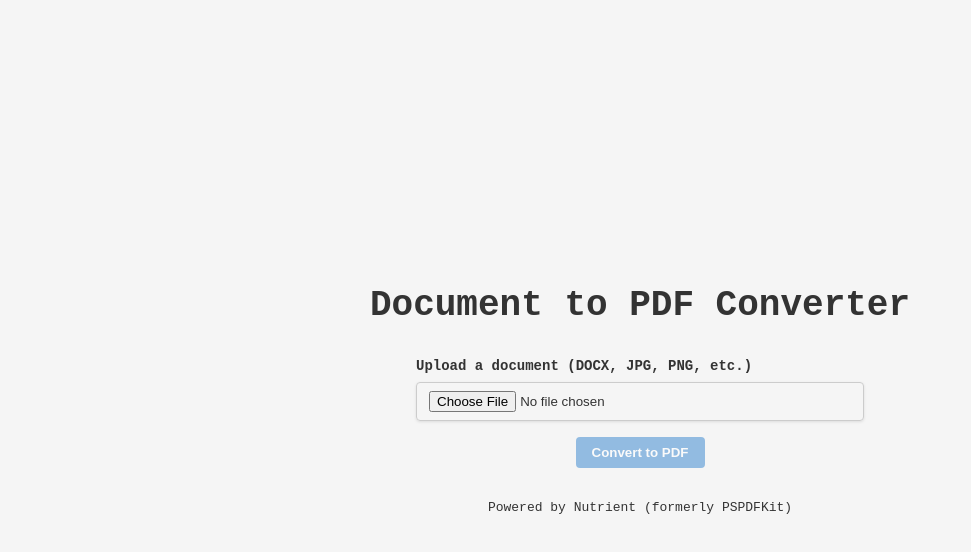
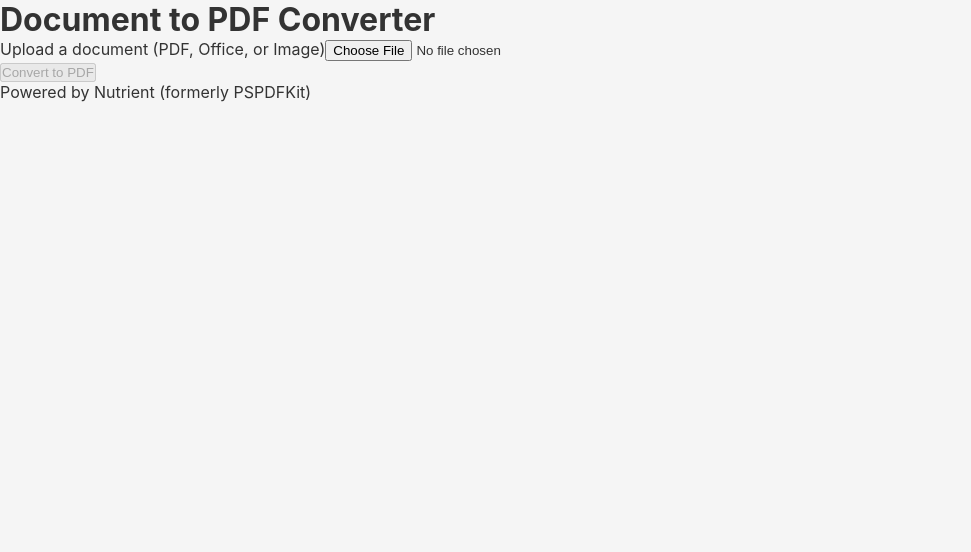
Before and after one commit to eli7pm/nutrient-pdf-app, a Next.js app: page / in a window 1280 px wide. Shown: the top 552 px of the page, without its empty margins (0-971 px from the left). Built offline with nearby package versions, Linux system fonts and the light colour scheme.

Commit message:
adds express server to run WASM dependency

```diff
--- a/src/app/api/convert/route.js
+++ /dev/null
@@ -1,73 +0,0 @@
-// src/app/api/convert/route.js
-import { NextResponse } from 'next/server';
-import path from 'path';
-import { promises as fs } from 'fs';
-
-export const config = {
-  api: {
-    bodyParser: false,
-    responseLimit: '50mb',
-  },
-};
-
-export async function POST(request) {
-  try {
-    // Get the form data from the request
-    const formData = await request.formData();
-    const file = formData.get('file');
-
-    if (!file) {
-      return NextResponse.json({ error: 'No file provided' }, { status: 400 });
-    }
-
-    // Convert the file to a buffer
-    const bytes = await file.arrayBuffer();
-    const buffer = Buffer.from(bytes);
-
-    // Dynamically import the Nutrient SDK only when needed
-    // This helps avoid issues with WASM loading during build
-    const { load } = await import('@nutrient-sdk/node');
-
-    try {
-      // Load the document with Nutrient SDK
-      const instance = await load({
-        document: buffer,
-        // Uncomment and add your license key when you have one
-        // license: {
-        //   key: process.env.NUTRIENT_LICENSE_KEY,
-        //   appName: process.env.NUTRIENT_APP_NAME
-        // }
-      });
-
-      // Export to PDF
-      const pdfBuffer = await instance.exportPDF();
-
-      // Close the instance
-      await instance.close();
-
-      // Return the PDF as a response
-      return new NextResponse(pdfBuffer, {
-        status: 200,
-        headers: {
-          'Content-Type': 'application/pdf',
-          'Content-Disposition': 'attachment; filename="converted.pdf"'
-        }
-      });
-    } catch (error) {
-      console.error('Nutrient SDK error details:', error);
-
-      // More specific error handling for common issues
-      if (error.code === 'ENOENT' && error.path.includes('wasm')) {
-        return NextResponse.json({
-          error: 'WASM file not found. This is a server configuration issue.',
-          details: error.message
-        }, { status: 500 });
-      }
-
-      throw error;
-    }
-  } catch (error) {
-    console.error('Conversion error:', error);
-    return NextResponse.json({ error: error.message }, { status: 500 });
-  }
-}
--- a/src/app/page.js
+++ b/src/app/page.js
@@ -2,7 +2,6 @@
 'use client';
 
 import { useState } from 'react';
-import './styles.css'; // We'll create this basic CSS file
 
 export default function Home() {
   const [file, setFile] = useState(null);
@@ -31,6 +30,7 @@ export default function Home() {
       const formData = new FormData();
       formData.append('file', file);
 
+      // This endpoint will be handled by the Express server
       const response = await fetch('/api/convert', {
         method: 'POST',
         body: formData,
@@ -38,7 +38,7 @@ export default function Home() {
 
       if (!response.ok) {
         const errorData = await response.json();
-        throw new Error(errorData.error || 'Failed to convert document');
+        throw new Error(errorData.error || errorData.details || 'Failed to convert document');
       }
 
       // Create a blob from the PDF response
@@ -66,38 +66,41 @@ export default function Home() {
     }
   };
 
+  // The rest of your component remains the same
   return (
-    <main className="container">
-      <div className="content">
-        <h1 className="title">Document to PDF Converter</h1>
+    <main className="flex min-h-screen flex-col items-center justify-center p-24">
+      <div className="z-10 max-w-5xl w-full items-center justify-center font-mono text-sm lg:flex flex-col">
+        <h1 className="text-4xl font-bold mb-8">Document to PDF Converter</h1>
 
-        <form onSubmit={handleSubmit} className="form">
-          <div className="form-group">
-            <label className="label">
-              Upload a document (DOCX, JPG, PNG, etc.)
+        <form onSubmit={handleSubmit} className="w-full max-w-md">
+          <div className="mb-4">
+            <label className="block text-gray-700 text-sm font-bold mb-2">
+              Upload a document (PDF, Office, or Image)
             </label>
             <input
               type="file"
               onChange={handleFileChange}
-              className="file-input"
-              accept=".docx,.doc,.png,.jpg,.jpeg"
+              className="shadow appearance-none border rounded w-full py-2 px-3 text-gray-700 leading-tight focus:outline-none focus:shadow-outline"
+              accept=".pdf,.docx,.doc,.dotx,.docm,.pptx,.ppt,.pptm,.ppsx,.xlsx,.xls,.xlsm,.png,.jpeg,.jpg,.tiff,.tif"
             />
           </div>
 
-          {error && <div className="error">{error}</div>}
+          {error && <div className="mb-4 text-red-500">{error}</div>}
 
-          <div className="button-container">
+          <div className="flex items-center justify-center">
             <button
               type="submit"
               disabled={isConverting || !file}
-              className={`button ${(isConverting || !file) ? 'disabled' : ''}`}
+              className={`bg-blue-500 hover:bg-blue-700 text-white font-bold py-2 px-4 rounded focus:outline-none focus:shadow-outline ${
+                (isConverting || !file) ? 'opacity-50 cursor-not-allowed' : ''
+              }`}
             >
               {isConverting ? 'Converting...' : 'Convert to PDF'}
             </button>
           </div>
         </form>
 
-        <div className="footer">
+        <div className="mt-8 text-center">
           <p>Powered by Nutrient (formerly PSPDFKit)</p>
         </div>
       </div>
```
Also changed, not shown: package.json (+7 -6 lines), server.js (added, +81 -0 lines), 1 other file (tests, documents, lock files or other folders).
